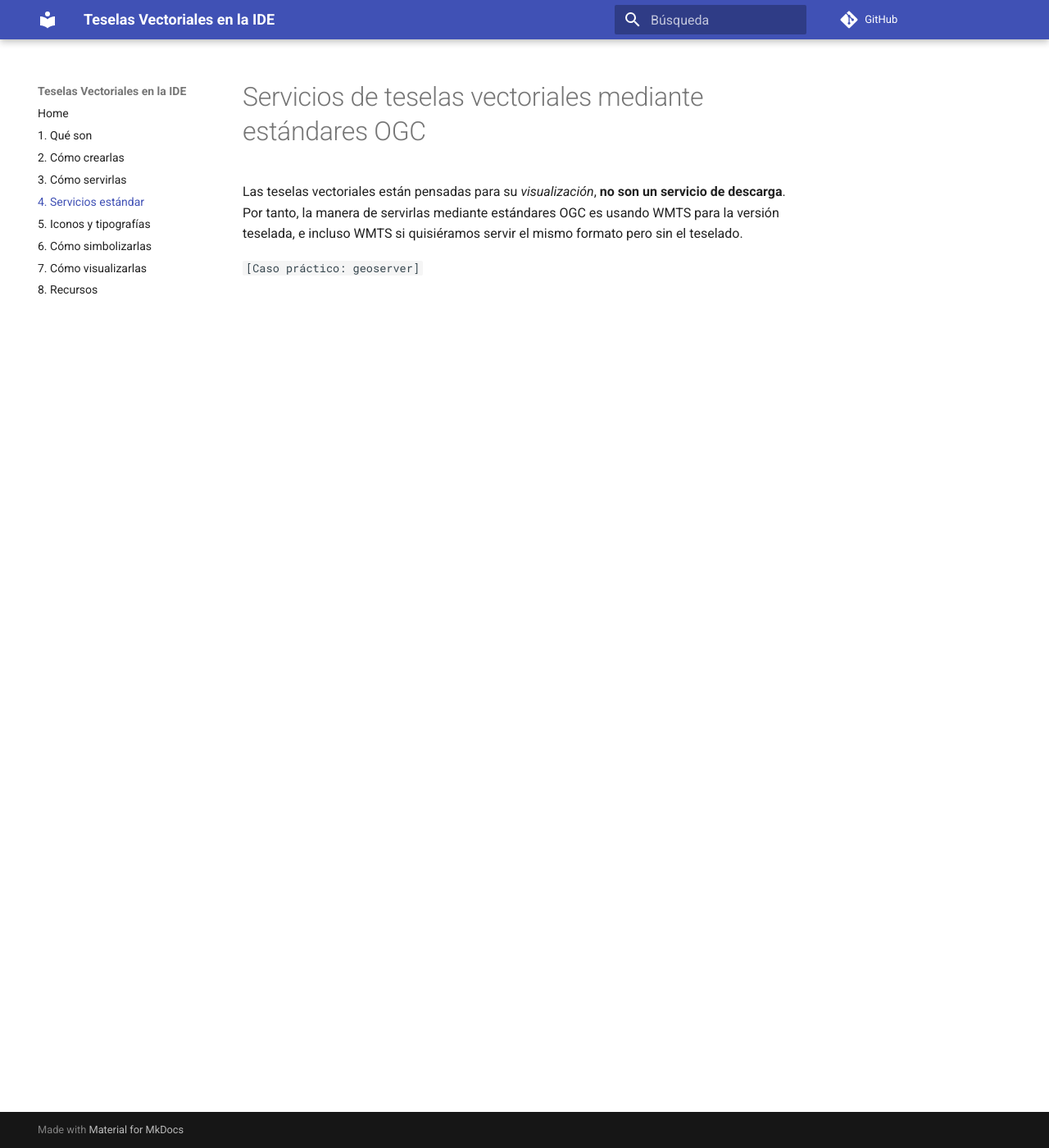
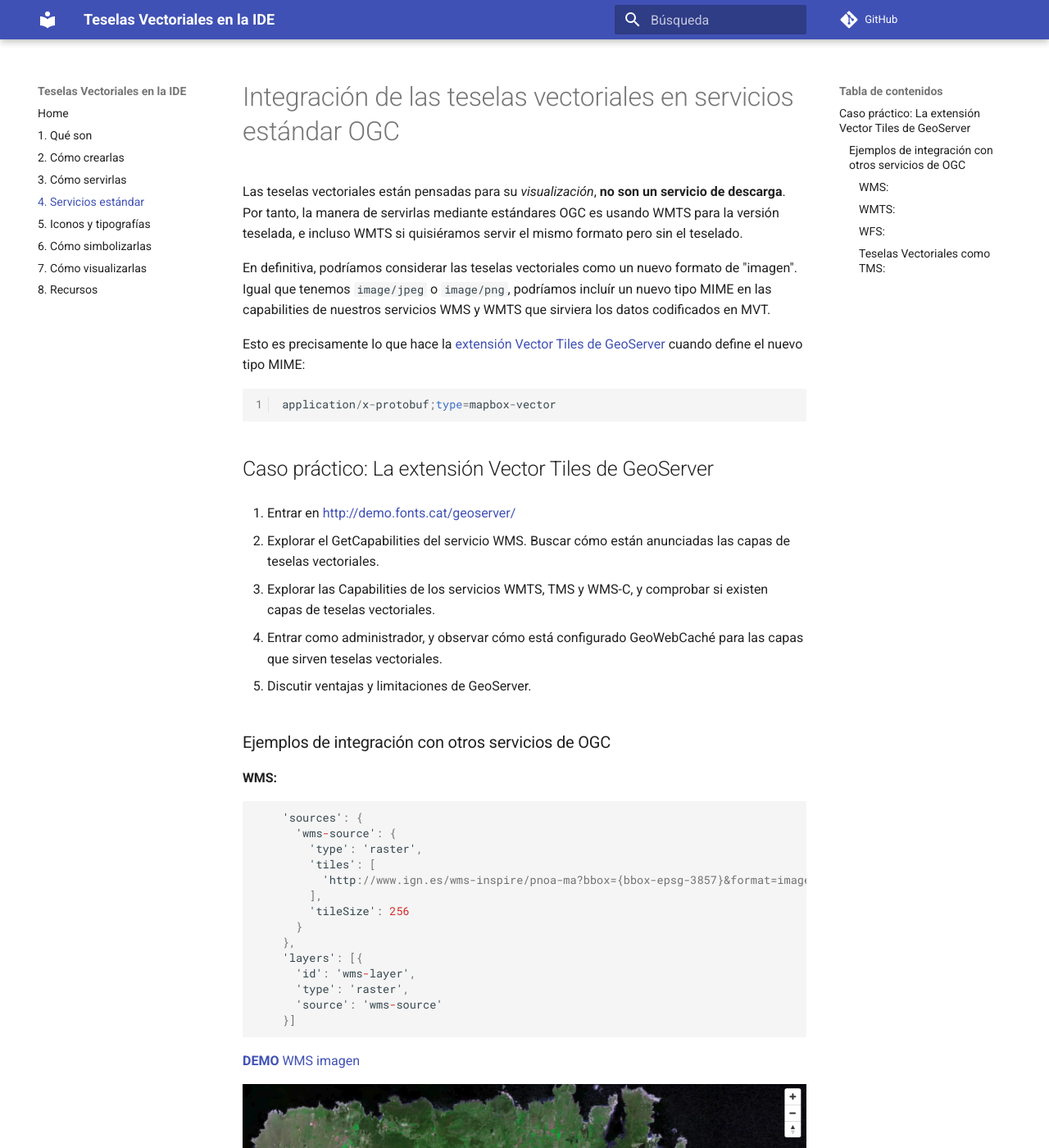
Before and after one commit to geoinquiets/taller-vt, an MkDocs documentation site: the page built from docs/04_OGC.md, in a window 1280 px wide and 1400 px high. Shown: the whole window at 82% size. Built offline with MkDocs 1.6.1 and Material for MkDocs 9.7.7, drawn with Linux system fonts in a browser that asks for light colours; comment, search, counter and statistics services are not loaded; old or Windows-style settings are respelled for this version of MkDocs; some of the changed text lies outside the part shown.

Commit message:
Capitulo 4

````diff
--- a/docs/04_OGC.md
+++ b/docs/04_OGC.md
@@ -1,9 +1,123 @@
-# Servicios de teselas vectoriales mediante estándares OGC
+# Integración de las teselas vectoriales en servicios estándar OGC
 
 Las teselas vectoriales están pensadas para su *visualización*, **no son un servicio de descarga**. Por tanto, la
 manera de servirlas mediante estándares OGC es usando WMTS para la versión teselada, e incluso WMTS si quisiéramos
 servir el mismo formato pero sin el teselado.
 
+En definitiva, podríamos considerar las teselas vectoriales como un nuevo formato de "imagen". Igual que tenemos
+`image/jpeg` o `image/png`, podríamos incluír un nuevo tipo MIME en las capabilities de nuestros servicios WMS y WMTS
+que sirviera los datos codificados en MVT.
+
+Esto es precisamente lo que hace la [extensión Vector Tiles de GeoServer](https://docs.geoserver.org/stable/en/user/extensions/vectortiles/install.html)
+cuando define el nuevo tipo MIME:
+
+    application/x-protobuf;type=mapbox-vector
+
+## Caso práctico: La extensión Vector Tiles de GeoServer
+
+1. Entrar en http://demo.fonts.cat/geoserver/
+
+2. Explorar el GetCapabilities del servicio WMS. Buscar cómo están anunciadas las capas de teselas vectoriales.
+
+3. Explorar las Capabilities de los servicios WMTS, TMS y WMS-C, y comprobar si existen capas de teselas vectoriales.
+
+4. Entrar como administrador, y observar cómo está configurado GeoWebCaché para las capas que sirven teselas vectoriales.
+
+5. Discutir ventajas y limitaciones de GeoServer.
 
 
-`[Caso práctico: geoserver]`
+### Ejemplos de integración con otros servicios de OGC
+
+#### WMS:
+
+```json
+    'sources': {
+      'wms-source': {
+        'type': 'raster',
+        'tiles': [
+          'http://www.ign.es/wms-inspire/pnoa-ma?bbox={bbox-epsg-3857}&format=image/jpeg&service=WMS&version=1.1.1&request=GetMap&srs=EPSG:3857&width=256&height=256&layers=OI.OrthoimageCoverage'
+        ],
+        'tileSize': 256
+      }
+    },
+    'layers': [{
+      'id': 'wms-layer',
+      'type': 'raster',
+      'source': 'wms-source'
+    }]
+```
+
+[**DEMO** WMS imagen](../ejemplos/wms-pnoa.html)
+
+![Visor PNOA](img/visor-pnoa.png)
+
+#### WMTS:
+
+```json
+    'sources': {
+      'wmts-source': {
+        'type': 'raster',
+        'tiles': [
+          'http://www.ign.es/wmts/pnoa-ma?Layer=OI.OrthoimageCoverage&Style=default&TileMatrixSet=GoogleMapsCompatible&Service=WMTS&Request=GetTile&Version=1.0.0&Format=image/jpeg&TileMatrix={z}&TileCol={x}&TileRow={y}'
+        ],
+        'tileSize': 256
+      }
+    },
+    'layers': [{
+      'id': 'wmts-layer',
+      'type': 'raster',
+      'source': 'wmts-source'
+    }]
+```
+
+[**DEMO** WMTS imagen](../ejemplos/wmts-pnoa.html)
+
+
+#### WFS:
+
+```json
+    'sources': {
+      'geojson-source': {
+        'type': 'geojson',
+        'data': 'http://demo.fonts.cat/geoserver/wfs?SERVICE=WFS&VERSION=1.1.0&REQUEST=GetFeature&TYPENAME=TMB:LINIES_METRO&outputFormat=json&srsName=EPSG:4326'
+      }
+    },
+    'layers': [{
+      'id': 'geojson-layer',
+      'type': 'line',
+      'source': 'geojson-source',
+      'paint': {
+        'line-width': 5,
+        'line-color': ['concat', '#', ['get', 'COLOR_LINIA']]
+      }
+    }]
+```
+
+[**DEMO** WMTS imagen + WFS GeoJSON](../ejemplos/wfs-geojson.html)
+
+
+![Visor Metro](img/visor-metro.png)
+
+#### Teselas Vectoriales como TMS:
+
+```json
+    'sources': {
+      'vectortile-tms-source': {
+        'type': 'vector',
+        'tiles': ['http://demo.fonts.cat:8000/geoserver/gwc/service/tms/1.0.0/TMB%3ALINIES_METRO@EPSG%3A900913@pbf/{z}/{x}/{y}.pbf'],
+        'scheme': 'tms'
+      }
+    },
+    'layers': [{
+      'id': 'vectortile-layer',
+      'type': 'line',
+      'source': 'vectortile-tms-source',
+      'source-layer': 'LINIES_METRO',
+      'paint': {
+        'line-width': 5,
+        'line-color': ['concat', '#', ['get', 'COLOR_LINIA']]
+      }
+    }]
+```
+
+[**DEMO** WMTS imagen + Vector Tile TMS](../ejemplos/tms-vector.html)
````
Also changed, not shown: docs/ejemplos/tms-vector.html (added, +61 -0 lines), docs/ejemplos/wfs-geojson.html (added, +59 -0 lines), docs/ejemplos/wms-pnoa.html (added, +46 -0 lines), docs/ejemplos/wmts-pnoa.html (added, +46 -0 lines), docs/img/visor-metro.png (added), docs/img/visor-pnoa.png (added).
